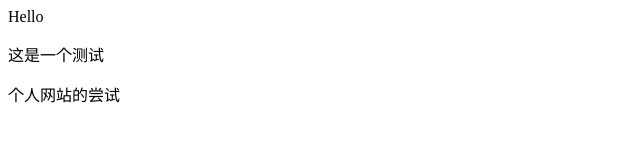
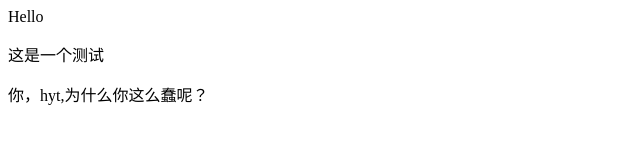
Before and after one commit to qybzmhx/qybzmhx.github.io, a plain HTML site: page index.html in a window 1280 px wide. Shown: the whole page, without its empty margins (0-640 px from the left). Drawn offline with Linux system fonts and the light colour scheme.

Commit message:
index.html

```diff
--- a/index.html
+++ b/index.html
@@ -1,3 +1,3 @@
 <p>Hello</p>
 <p>这是一个测试</p>
-<p>个人网站的尝试</p>
+<p>你，hyt,为什么你这么蠢呢？</p>
```
